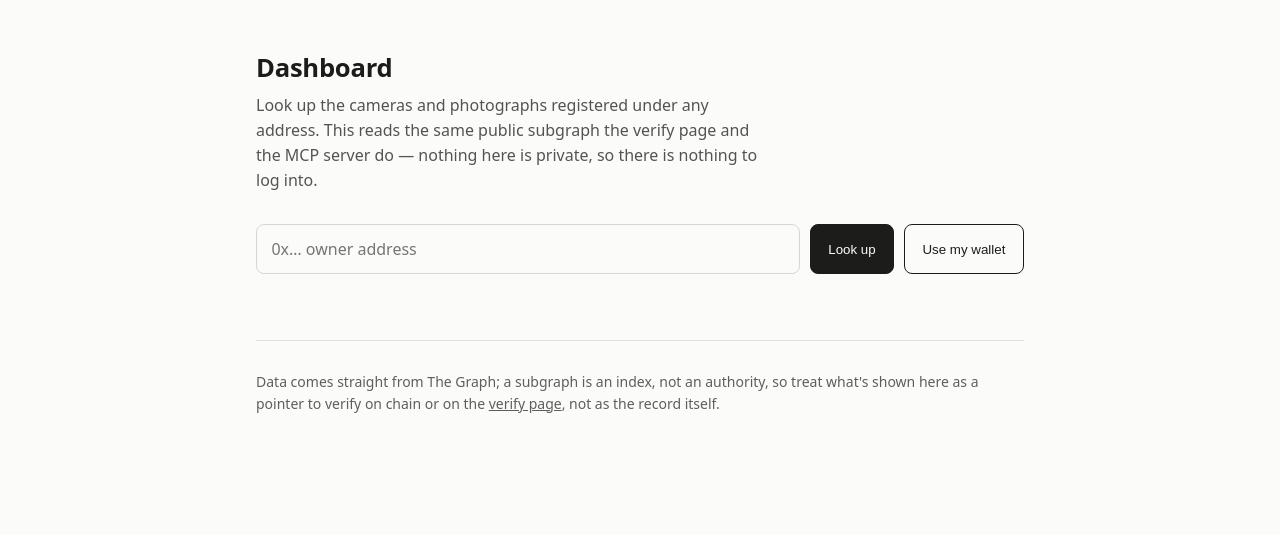
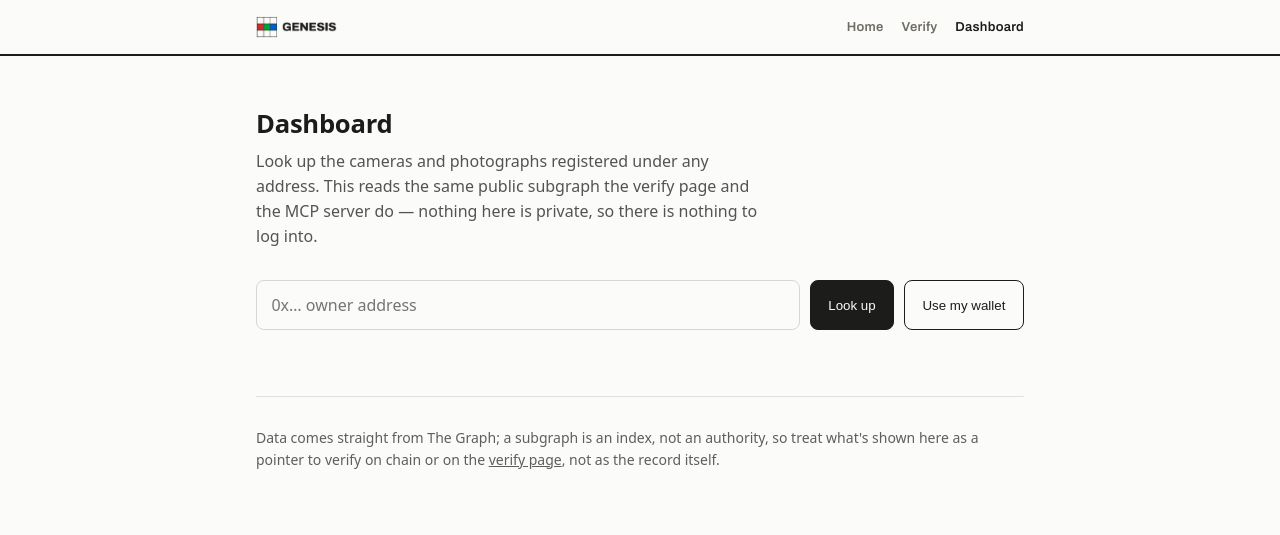
Before and after one commit to muse254/genesis, a website built with Vite: page dashboard/index.html in a window 1280 px wide. Built offline with nearby package versions, Linux system fonts and the light colour scheme; no server answers.

Commit message:
Redeploy the subgraph (v0.0.5) and fix chrome consistency across the three pages
Dashboard's first real query broke: v0.0.4, the deployment every
VITE_SUBGRAPH_URL pointed at, predates the ensNode -> bodyCommitment
rename (0125261) and never had the field. Redeployed from the current
schema/mappings as v0.0.5, confirmed bodyCommitment resolves, and
repointed every reference (verify/.env.example, dashboard/.env.example,
pages.yml, docs/e2e-checklist.md, local .env).

Separately: verify/ and dashboard/ had no favicon, no header, no logo, and
site/index.html never actually loaded the Archivo font its own CSS
referenced -- so nested under the landing page they read as three
unrelated, inconsistently-fonted pages rather than one site. All three now
share the same header chrome (lockup logo, 2px bottom border, nav across
the other two pages) and favicon; verify/public/brand and
dashboard/public/brand carry their own copies of the two logo assets since
each is an independent Vite build that only meets the others at deploy
time (pages.yml assembles them side by side, not through a shared bundle).

```diff
--- a/dashboard/index.html
+++ b/dashboard/index.html
@@ -4,13 +4,31 @@
     <meta charset="utf-8" />
     <meta name="viewport" content="width=device-width, initial-scale=1" />
     <title>Genesis — dashboard</title>
+    <link rel="icon" href="./brand/genesis-mark-ink.png" />
+    <link rel="preconnect" href="https://fonts.googleapis.com" />
+    <link rel="preconnect" href="https://fonts.gstatic.com" crossorigin />
+    <link rel="stylesheet" href="https://fonts.googleapis.com/css2?family=Archivo:wght@400;600;700;800&display=swap" />
     <style>
-      :root { color-scheme: light dark; --ink: #1c1c1a; --paper: #fbfbf9; --line: #d8d6d0; --secondary: #6f6c66; }
+      /* Same header chrome as site/style.css and verify/index.html -- see
+         the comment there for why this is copied rather than shared. */
+      :root {
+        color-scheme: light dark;
+        --ink: #1c1c1a; --paper: #fbfbf9; --line: #d8d6d0; --secondary: #6f6c66;
+        --ui: Archivo, ui-sans-serif, system-ui, -apple-system, sans-serif;
+      }
       @media (prefers-color-scheme: dark) {
         :root { --ink: #ececea; --paper: #161614; --line: #37342e; --secondary: #a6a39c; }
       }
       body { margin: 0; background: var(--paper); color: var(--ink);
              font: 16px/1.55 ui-sans-serif, system-ui, -apple-system, sans-serif; }
+      header.top { border-bottom: 2px solid var(--ink); }
+      header.top .wrap { max-width: 48rem; margin: 0 auto; padding: 16px 1.25rem;
+        display: flex; align-items: center; gap: 14px; }
+      header.top img { height: 22px; width: auto; display: block; }
+      header.top nav { margin-left: auto; display: flex; gap: 18px; }
+      header.top nav a { font: 600 13px/1 var(--ui); color: var(--secondary); text-decoration: none;
+        letter-spacing: .02em; }
+      header.top nav a:hover, header.top nav a[aria-current="page"] { color: var(--ink); }
       main { max-width: 48rem; margin: 0 auto; padding: 3rem 1.25rem; }
       h1 { font-size: 1.6rem; margin: 0 0 .35rem; letter-spacing: -.01em; }
       .lede { margin: 0 0 2rem; opacity: .75; max-width: 56ch; }
@@ -42,6 +60,16 @@
     </style>
   </head>
   <body>
+    <header class="top">
+      <div class="wrap">
+        <a href="../"><img src="./brand/genesis-lockup-horizontal-ink.png" alt="Genesis" /></a>
+        <nav>
+          <a href="../">Home</a>
+          <a href="../verify/">Verify</a>
+          <a href="./" aria-current="page">Dashboard</a>
+        </nav>
+      </div>
+    </header>
     <!--
       Look up any address, no login. There is nothing behind this that isn't
       already public on the subgraph -- a body's owner, its commitments, its
--- a/site/style.css
+++ b/site/style.css
@@ -39,7 +39,7 @@ header.top nav a {
   text-decoration: none;
   letter-spacing: .02em;
 }
-header.top nav a:hover { color: var(--ink); }
+header.top nav a:hover, header.top nav a[aria-current="page"] { color: var(--ink); }
 
 main { padding: 56px 0 80px; }
 
```
Also changed, not shown: docs/e2e-checklist.md (+1 -1 lines), site/index.html (+7 -3 lines), verify/index.html (+37 -2 lines), .github/workflows/pages.yml, dashboard/public/brand/genesis-lockup-horizontal-ink.png (added), dashboard/public/brand/genesis-mark-ink.png (added), verify/public/brand/genesis-lockup-horizontal-ink.png (added), verify/public/brand/genesis-mark-ink.png (added), 2 other files.
